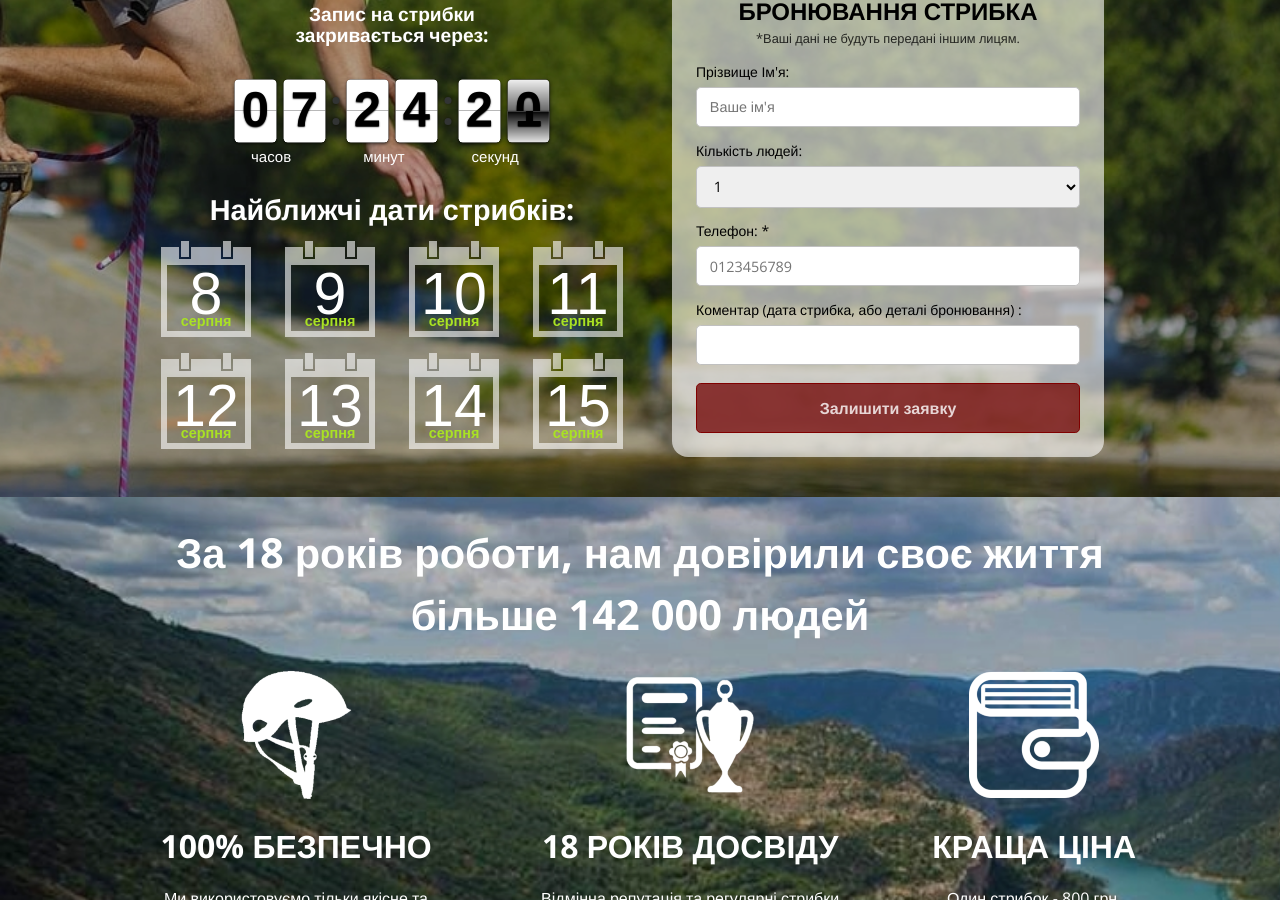
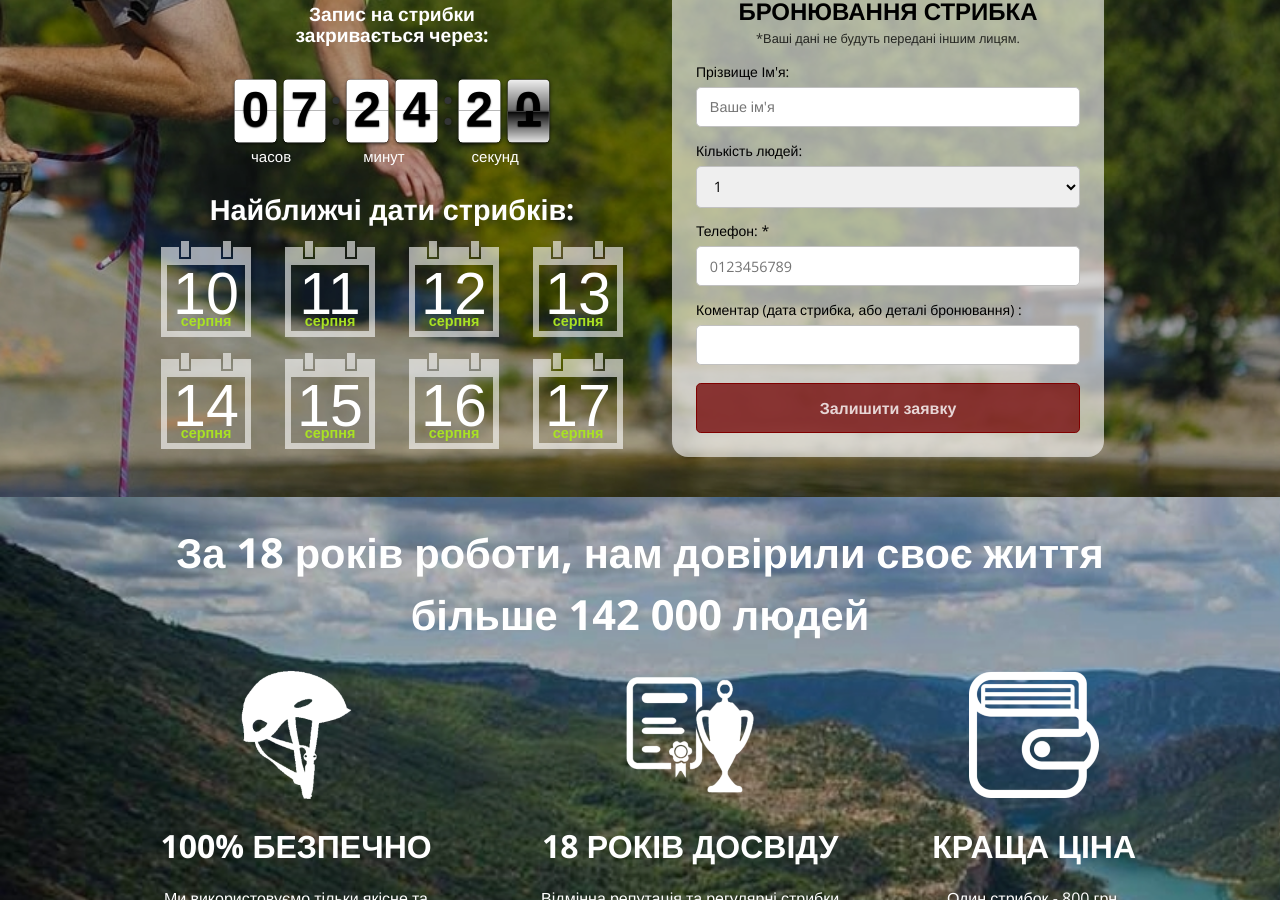
Before and after one commit to Andreyfilko/go-jump, a Jekyll site: the page built from index.md, in a window 1280 px wide and 900 px high, scrolled down 499 px. Built offline with Jekyll 4.4.1, drawn with Linux system fonts in a browser that asks for light colours; some web fonts are replaced; some of the changed text lies outside the part shown.

Commit message:
Update _config.yml

```diff
--- a/_config.yml
+++ b/_config.yml
@@ -35,11 +35,11 @@ google_analytics:
 theme: jekyll-theme-cayman
 
 dates:
-  - 2026-08-08
-  - 2026-08-09
   - 2026-08-10
   - 2026-08-11
   - 2026-08-12
   - 2026-08-13
   - 2026-08-14
   - 2026-08-15
+  - 2026-08-16
+  - 2026-08-17
```
